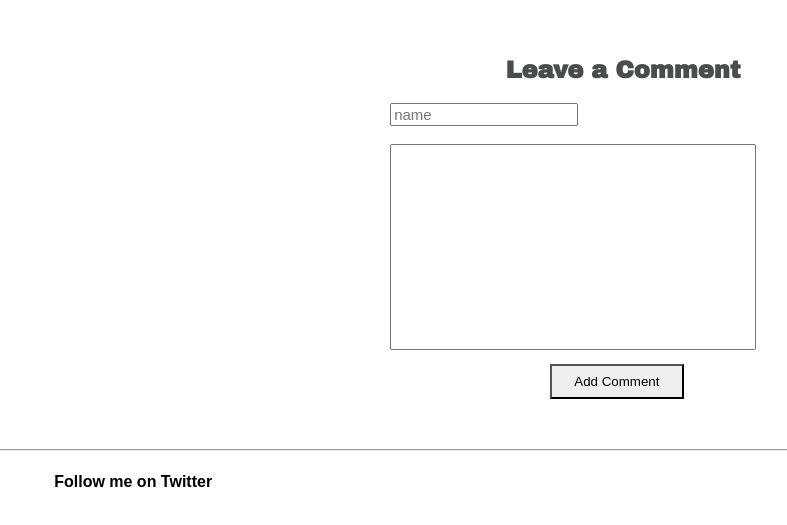
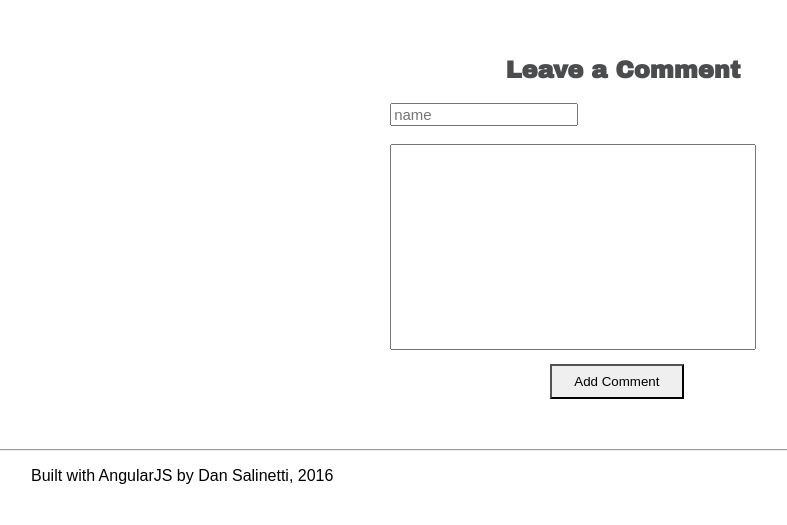
Before and after one commit to salinetti81/mean_stack_soundboard, a website: page public/index.html in a window 1280 px wide. Shown: the part 854-1379 px from the top of the page, without its empty margins (17-804 px from the left). Drawn offline with nearby package versions, Linux system fonts and the light colour scheme; no server answers.

Commit message:
Adding footer elements

```diff
--- a/public/css/style.css
+++ b/public/css/style.css
@@ -114,9 +114,18 @@ button:hover {
 footer a {
 	text-decoration: none;
 	color: black;
-	margin-left: 5%;
+	/*margin-left: 5%;*/
 }
 
 footer a:hover {
 	color: #005FED;
 }
+
+footer li {
+	display: ;
+	padding-bottom: 30px;
+}
+
+footer {
+	height: 100px;
+}
--- a/public/index.html
+++ b/public/index.html
@@ -205,7 +205,12 @@
 
 <footer>
 	<hr>
-<h4><a href="#">Follow me on Twitter</a></h4>
+<ul>
+<li><a href="http://www.dansalinetti.com" target="blank">Built with AngularJS by Dan Salinetti, 2016</a>
+<!-- <li><a href="https://twitter.com/DanSalinetti" target="blank"><img src="images/twitter.png"></a>Follow Me </li> -->
+
+	</li>
+</ul>
 </footer>
 </body>
 </html>
```
Also changed, not shown: public/images/twitter.png (added).
